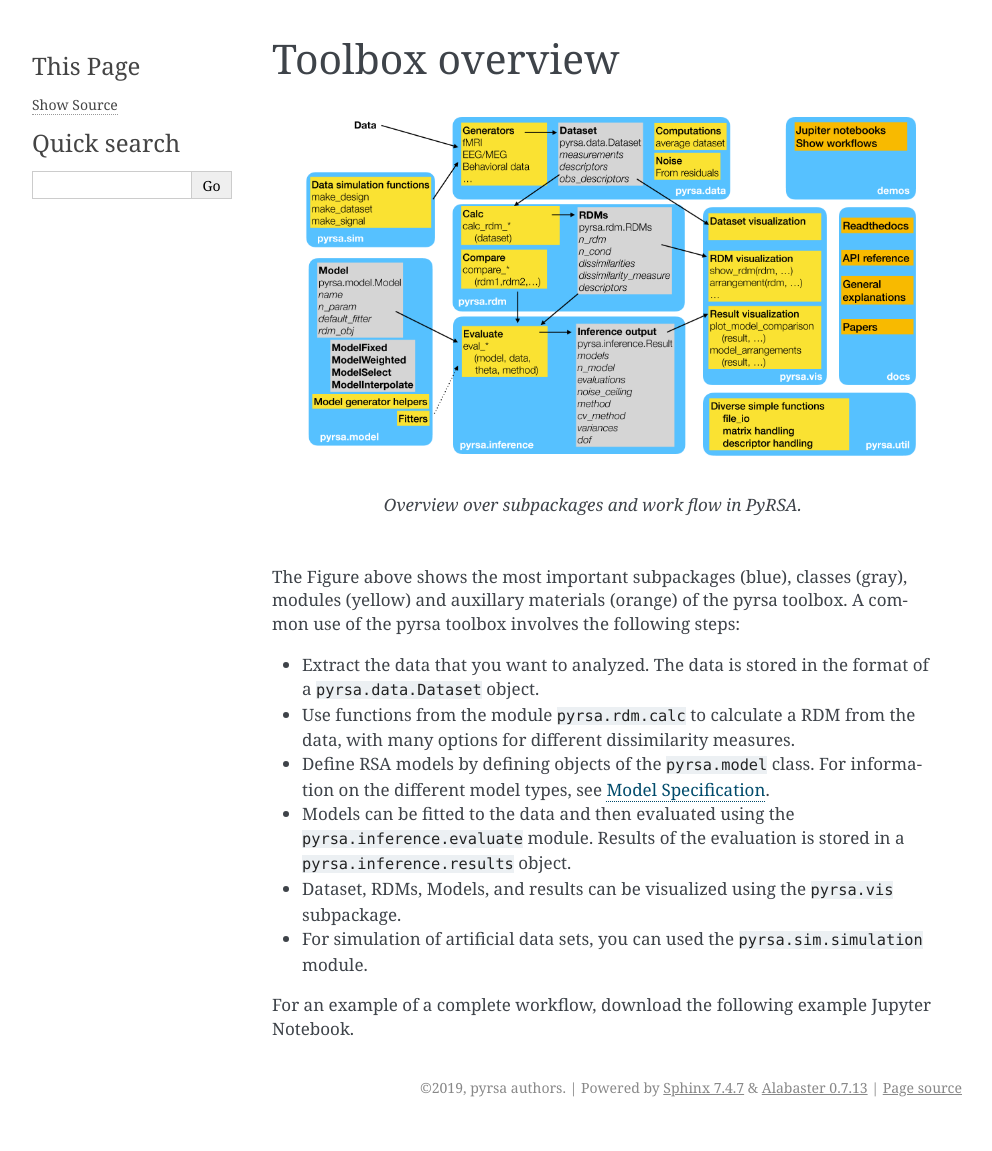
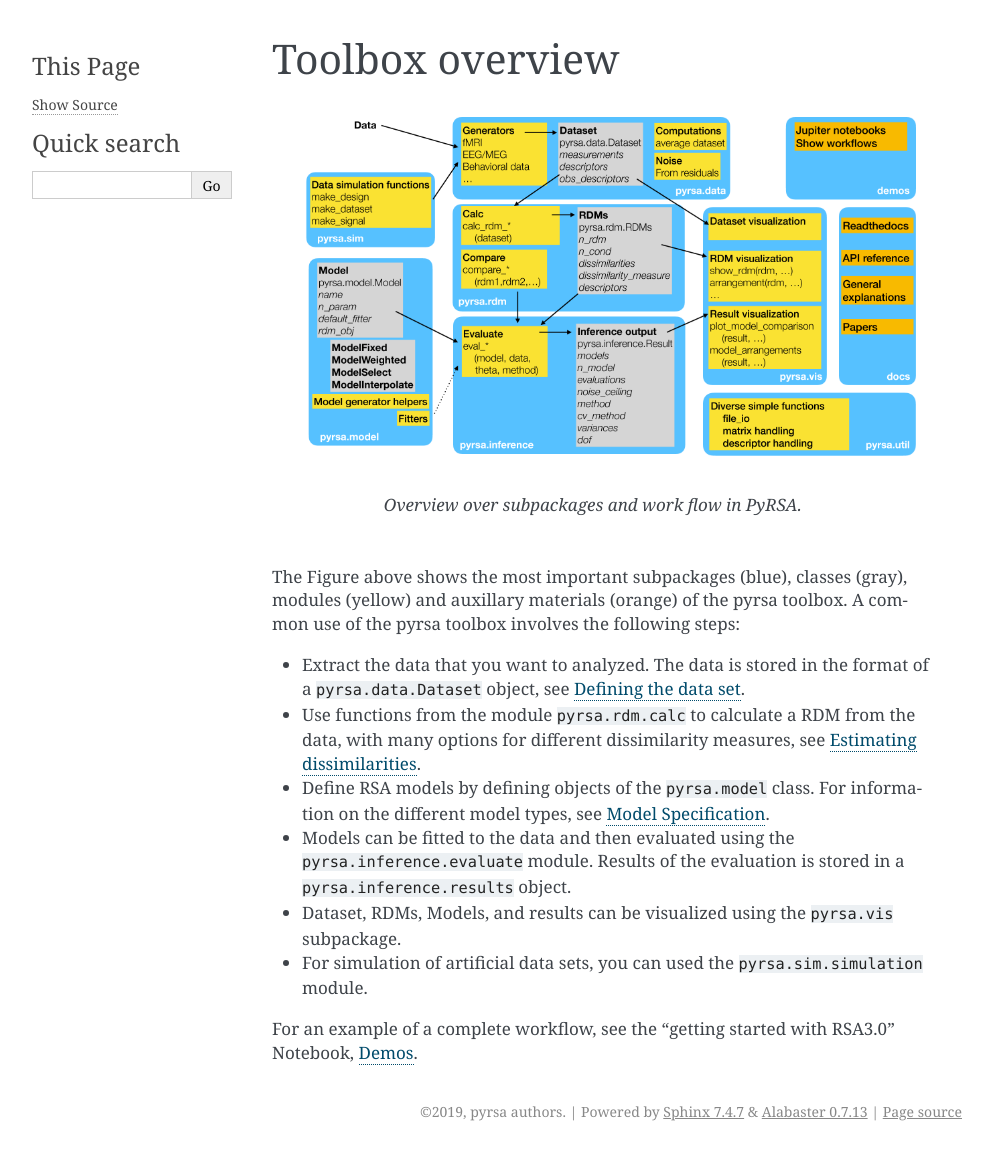
Before and after one commit to rsagroup/rsatoolbox, a Sphinx documentation site: the page built from docs/source/overview.rst, in a window 1280 px wide. Shown: the whole page, without its empty margins (148-1140 px from the left). Built offline with Sphinx 7.4.7, drawn with Linux system fonts in a browser that asks for light colours; pages that are not in the unit, such as notebooks, are missing from menus; before the commit the page ends 1127 px from its top, so only the background shows below that.

Commit message:
Update to documention framework

```diff
--- a/docs/source/demos.rst
+++ b/docs/source/demos.rst
@@ -1,6 +1,7 @@
+.. _demos:
+
 Demos
 =====
-
 
 .. toctree::
    :maxdepth: 2
--- a/docs/source/distances.rst
+++ b/docs/source/distances.rst
@@ -4,7 +4,7 @@ Estimating dissimilarities
 ==========================
 The second step in RSA is to calculate a dissimilarity of distance measure from the data.
 
-To calculate all pairwise distance, one needs to define the appropriate dataset (see :ref:`dataset`) and use ``rdm.calc.calc_rdm`` to caluclate the appropriate rdm.
+To calculate all pairwise distance, one needs to define the appropriate dataset (see :ref:`datasets`) and use ``rdm.calc.calc_rdm`` to caluclate the appropriate rdm.
 
 .. sourcecode:: python
 
--- a/docs/source/overview.rst
+++ b/docs/source/overview.rst
@@ -11,11 +11,11 @@ Toolbox overview
 The Figure above shows the most important subpackages (blue), classes (gray), modules (yellow) and auxillary materials (orange) of the pyrsa toolbox.
 A common use of the pyrsa toolbox involves the following steps:
 
-* Extract the data that you want to analyzed. The data is stored in the format of a ``pyrsa.data.Dataset`` object.
-* Use functions from the module ``pyrsa.rdm.calc`` to calculate a RDM from the data, with many options for different dissimilarity measures.
+* Extract the data that you want to analyzed. The data is stored in the format of a ``pyrsa.data.Dataset`` object, see :ref:`datasets`.
+* Use functions from the module ``pyrsa.rdm.calc`` to calculate a RDM from the data, with many options for different dissimilarity measures, see :ref:`distances`.
 * Define RSA models by defining objects of the ``pyrsa.model`` class. For information on the different model types, see :ref:`model`.
 * Models can be fitted to the data and then evaluated using the ``pyrsa.inference.evaluate`` module. Results of the evaluation is stored in a ``pyrsa.inference.results`` object.
 * Dataset, RDMs, Models, and results can be visualized using the ``pyrsa.vis`` subpackage.
 * For simulation of artificial data sets, you can used the ``pyrsa.sim.simulation`` module.
 
-For an example of a complete workflow, download the following example Jupyter Notebook.
+For an example of a complete workflow, see the "getting started with RSA3.0" Notebook, :ref:`demos`.
```
Also changed, not shown: docs/source/pyrsa.data.noise.rst (added, +7 -0 lines), docs/source/pyrsa.inference.crossvalsets.rst (added, +7 -0 lines), docs/source/pyrsa.inference.noise_ceiling.rst (added, +7 -0 lines), docs/source/pyrsa.inference.result.rst (added, +7 -0 lines), docs/source/pyrsa.model.fitter.rst (added, +7 -0 lines), docs/source/pyrsa.rst (+19 -17 lines), docs/source/pyrsa.util.file_io.rst (added, +7 -0 lines), docs/source/pyrsa.util.inference_util.rst (added, +7 -0 lines), docs/source/pyrsa.vis.model_plot.rst (added, +7 -0 lines), docs/source/pyrsa.vis.rdm_plot.rst (added, +7 -0 lines).
